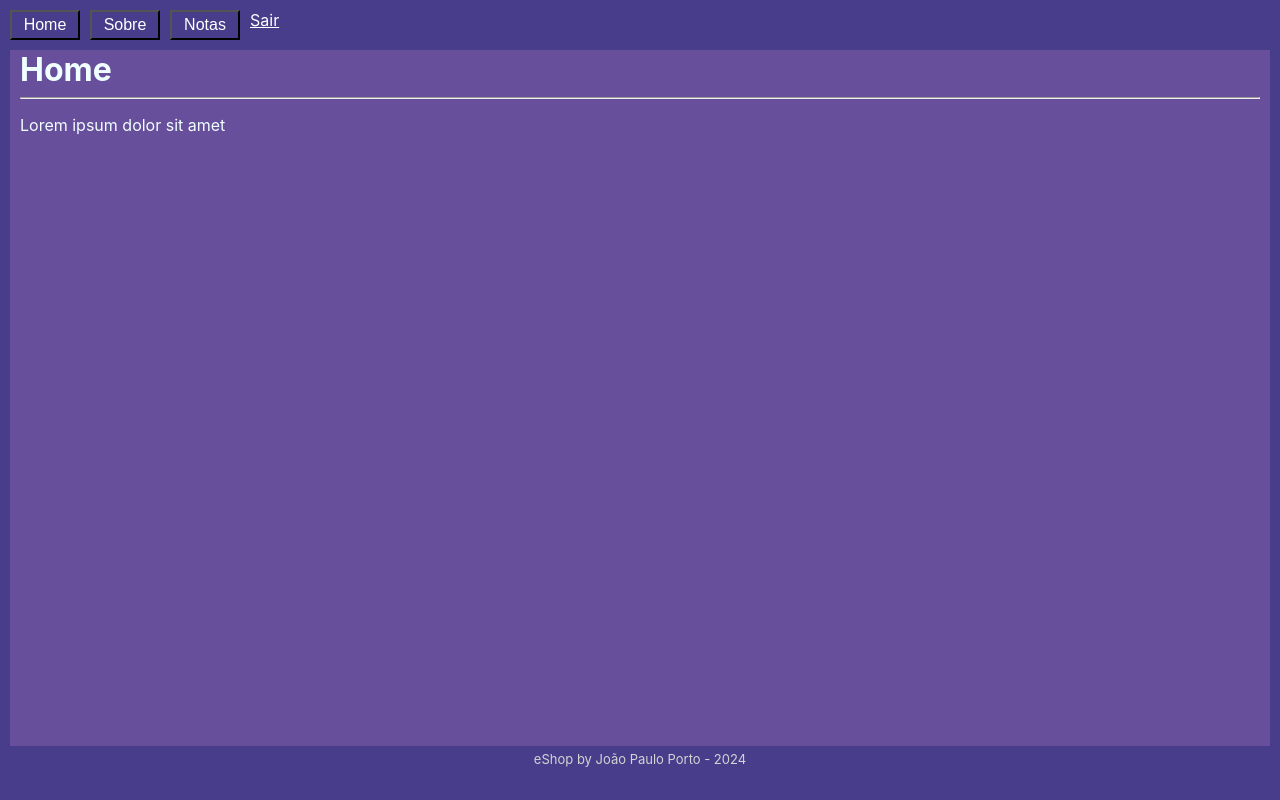
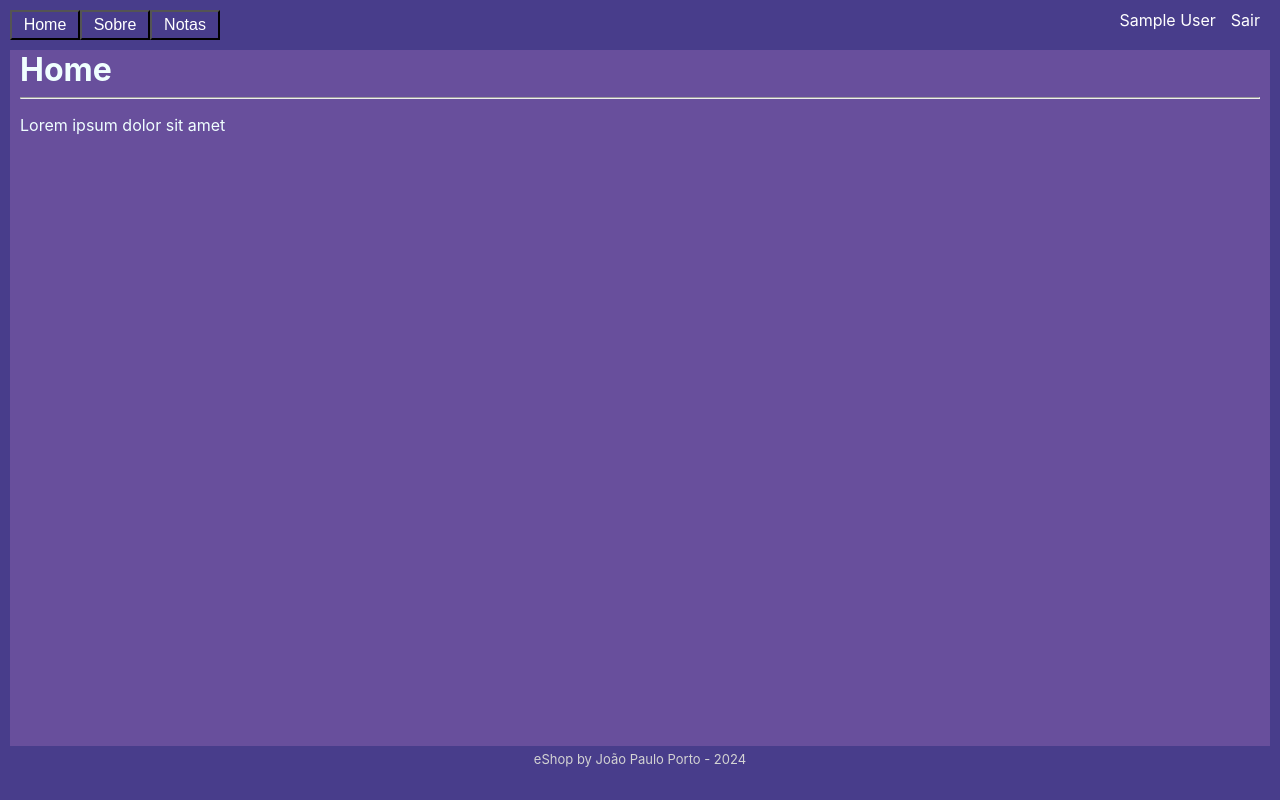
Before and after one commit to joaopauloap/react_enote, a React (Create React App) app: page / in a window 1280 px wide. Built offline with nearby package versions, Linux system fonts and the light colour scheme; sample sign-in values are in the browser's storage.

Commit message:
update in navbar

```diff
--- a/src/App.css
+++ b/src/App.css
@@ -20,4 +20,5 @@ body{
 
 a{
   color:white;
+  text-decoration: none;
 }
--- a/src/App.js
+++ b/src/App.js
@@ -1,4 +1,4 @@
-import React, { useEffect, useState } from "react";
+import React, {useState } from "react";
 import { BrowserRouter as Router, Route, Routes, Navigate, useNavigate } from "react-router-dom";
 import Navbar from "./components/Navbar/Navbar";
 import Home from "./pages/Home/Home";
@@ -15,12 +15,6 @@ function App() {
   const [user, setUser] = useState(() => JSON.parse(localStorage.getItem('user')));
   const navigate = useNavigate();
 
-  useEffect(() => {
-    if (!user) {
-      //navigate('/login');
-    }
-  }, [user, navigate]);
-
   const handleLogout = () => {
     setUser(null);
     localStorage.removeItem('user');
@@ -34,7 +28,7 @@ function App() {
         <Route path="/" element={user ? <Home /> : <Navigate to="/login" />} />
         <Route path="/home" element={user ? <Home /> : <Navigate to="/login" />} />
         <Route path="/about" element={<About />}></Route>
-        <Route path="/register" element={<Register />} />
+        <Route path="/register" element={user ? <Navigate to="/home" /> : <Register />} />
         <Route path="/login" element={user ? <Navigate to="/home" /> : <Login setUser={setUser} />} />
         <Route path="/notes" element={user ? <Notes /> : <Navigate to="/login" />} />
       </Routes>
--- a/src/components/Navbar/Navbar.css
+++ b/src/components/Navbar/Navbar.css
@@ -1,7 +1,6 @@
 .nav-container{
     display: flex;
-    justify-content: start;
-    align-content: space-between;
+    justify-content: space-between;
     gap: 10px;
 }
 
@@ -18,3 +17,9 @@
 .nav-link:hover{
     border-style: inset;
 }
+
+.logout-container{
+    display: flex;
+    padding-right: 10px;
+    gap: 15px;
+}
--- a/src/components/Navbar/Navbar.js
+++ b/src/components/Navbar/Navbar.js
@@ -2,14 +2,19 @@ import React from "react";
 import { Link } from "react-router-dom";
 import '../Navbar/Navbar.css';
 
-function Navbar({ onLogout }) {
+function Navbar({ onLogout, user }) {
 
   return (
     <nav className="nav-container">
+      <div>
         <Link to="/"><button className="nav-link">Home</button></Link>
         <Link to="/about"><button className="nav-link">Sobre</button></Link>
         <Link to="/notes"><button className="nav-link">Notas</button></Link>
-        <a href="#" onClick={onLogout}>Sair</a>
+      </div>
+      <div className="logout-container">
+        <Link to="/profile"><a>{user.name}</a></Link>
+        <a href="" onClick={onLogout}>Sair</a>
+      </div>
     </nav>
   );
 }
--- a/src/config/apiUrls.js
+++ b/src/config/apiUrls.js
@@ -3,7 +3,8 @@ const BASE_URL = 'https://localhost:7200';
 const API_URLS = {
   LOGIN: `${BASE_URL}/api/login`,
   REGISTER: `${BASE_URL}/api/register`,
-  GET_ALL_NOTES: `${BASE_URL}/api/note`,
+  NOTES: `${BASE_URL}/api/note`,
+  PROFILE: `${BASE_URL}/api/profile`
 };
 
 export default API_URLS;
--- a/src/pages/Login/Login.js
+++ b/src/pages/Login/Login.js
@@ -19,6 +19,7 @@ function Login({ setUser }) {
   const handlePasswordChange = (e) => setPassword(e.target.value)
 
   function handleLogin() {
+    if (email && password) {
       axios
         .post(API_URLS.LOGIN, { email: email, password: password })
         .then((response) => {
@@ -34,7 +35,7 @@ function Login({ setUser }) {
           showAlert(RequestErrorHandler(error))
         })
     }
-
+  }
   return (
     <div className="login-container">
       <div className="form-panel">
--- a/src/pages/Notes/Notes.js
+++ b/src/pages/Notes/Notes.js
@@ -9,7 +9,7 @@ function Notes() {
     const [data, setData] = useState([])
 
     useEffect(() => {
-        axios.get(API_URLS.GET_ALL_NOTES)
+        axios.get(API_URLS.NOTES)
             .then(res => {
                 setData(res.data)
             });
```
Also changed, not shown: src/pages/Profile/Profile.js (added, +11 -0 lines). Lines whose indentation alone changed are shown as unchanged.
